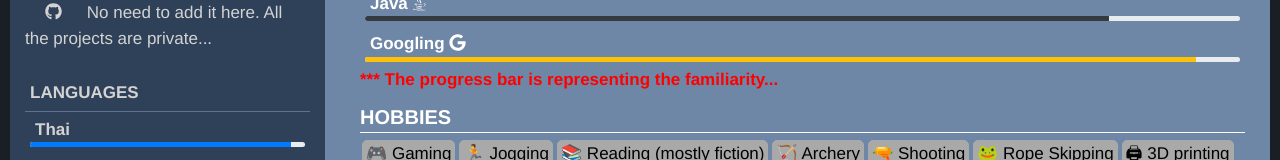
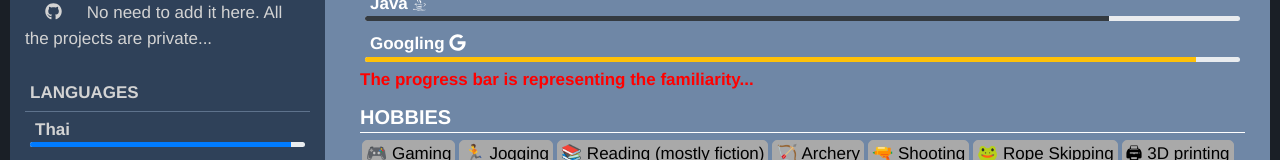
Before and after one commit to MightyOrphus/myCV, a Vue app: page / in a window 1280 px wide. Shown: the part 529-689 px from the top of the page. Built offline with nearby package versions, Linux system fonts and the light colour scheme; what @growthbunker/vuetimeline would draw is missing.

Commit message:
remove asterisk

```diff
--- a/src/components/AboutMe.vue
+++ b/src/components/AboutMe.vue
@@ -20,7 +20,7 @@
       <div v-for="(skill, idx) in skills" :key="idx">
         <ProgressItem :item="skill" />
       </div>
-      <span style="color:red;font-weight: bold;">*** The progress bar is representing the familiarity... <font-awesome-icon icon="&#129335" /></span>
+      <span style="color:red;font-weight: bold;">The progress bar is representing the familiarity... <font-awesome-icon icon="&#129335" /></span>
     </div>
     <div class="about-me-section-container">
       <div id="header">HOBBIES</div>
```
